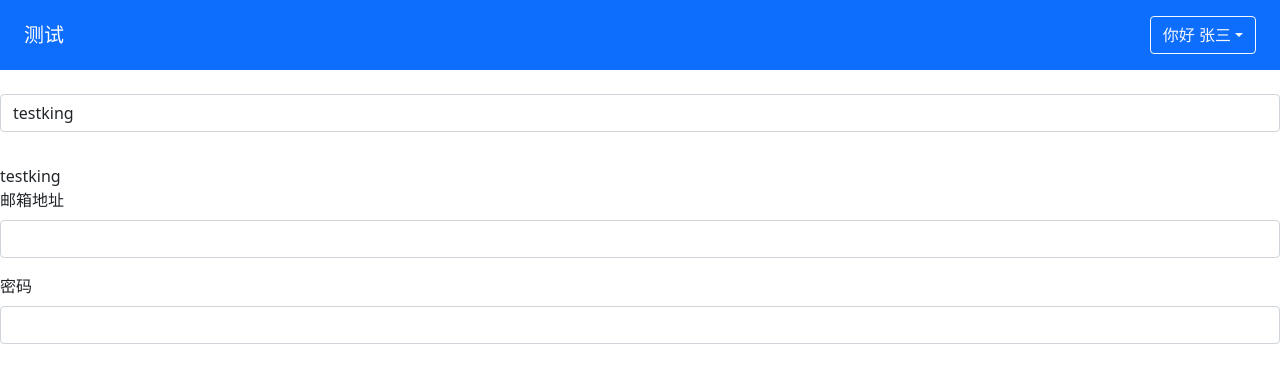
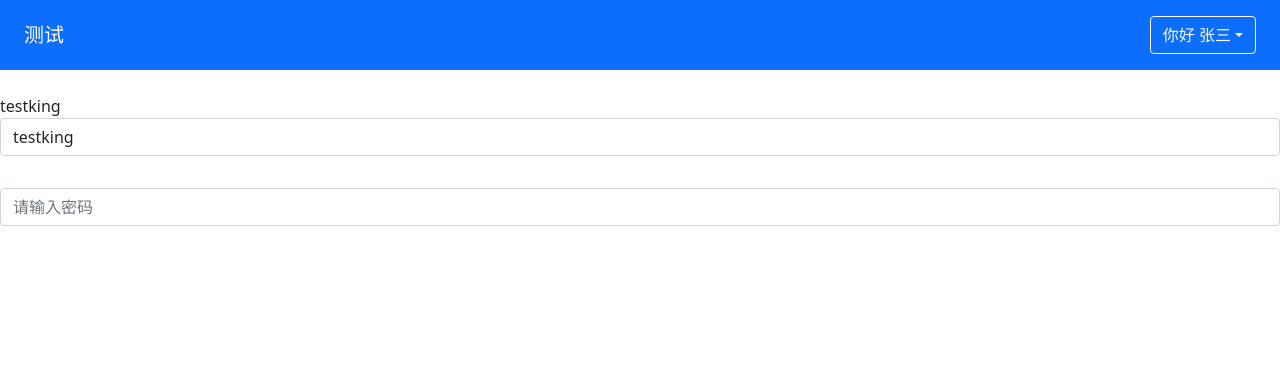
Before and after one commit to wang-yi-bit64/my-zhehu, a Vue app: page / in a window 1280 px wide. Shown: the top 382 px of the page. Built offline with nearby package versions, Linux system fonts and the light colour scheme.

Commit message:
新增validateinput组件添加原生$attrs 属性

```diff
--- a/src/components/ValidateForm.vue
+++ b/src/components/ValidateForm.vue
@@ -1,43 +1,24 @@
 
 <template>
   <div class="validate-from">
-    <div class="mb-3">
-      <ValidateInput
-        :rules="emailRules"
-        v-model="emaidVal"
-      />
-    </div>
     {{ emaidVal }}
+    {{ passwordVal }}
     <form>
       <div class="mb-3">
-        <label
-          for="exampleInputEmail1"
-          class="form-label"
-        >邮箱地址</label>
-        <input
-          type="email"
-          class="form-control"
-          v-model="emailRef.val"
-          id="exampleInputEmail1"
-          @blur="valiadteEmail"
-        >
-        <div
-          class="form-text"
-          v-if="emailRef.error"
-        >
-          {{ emailRef.message }}
-        </div>
+        <ValidateInput
+          :rules="emailRules"
+          v-model="emaidVal"
+          placeholder="请输入邮箱"
+          type="text"
+        />
       </div>
       <div class="mb-3">
-        <label
-          for="exampleInputPassword1"
-          class="form-label"
-        >密码</label>
-        <input
+        <ValidateInput
+          :rules="passwordRules"
+          v-model="passwordVal"
+          placeholder="请输入密码"
           type="password"
-          class="form-control"
-          id="exampleInputPassword1"
-        >
+        />
       </div>
     </form>
   </div>
@@ -57,12 +38,16 @@ export default defineComponent({
       { type: 'email', message: '请输入正确电子邮箱格式' }
     ]
     const emaidVal = ref('testking')
-
     const emailRef = reactive({
       val: "",
       error: false,
       message: ""
     });
+
+    const passwordVal = ref('')
+    const passwordRules:RulesProps = [
+      { type: 'required', message: '密码不能为空' }
+    ]
     const valiadteEmail = () => {
       console.log(emailRef.val)
       if (emailRef.val.trim() === '') {
@@ -78,7 +63,9 @@ export default defineComponent({
       valiadteEmail,
       emailRef,
       emailRules,
-      emaidVal
+      emaidVal,
+      passwordVal,
+      passwordRules
     };
   }
 });
--- a/src/components/ValidateInput.vue
+++ b/src/components/ValidateInput.vue
@@ -1,8 +1,8 @@
 <template>
   <div class="validate-input-container pb-3">
     <input
-      type="text"
       class="form-control"
+      v-bind="$attrs"
       :class="{'is-invalid':inputRef.error}"
       :value="inputRef.val"
       @input="updateValue"
@@ -33,7 +33,10 @@ export default defineComponent({
     rules: Array as PropType<RulesProps>,
     modelValue: String
   },
+  inheritAttrs: false,
   setup (props, context) {
+    console.log(context.attrs);
+
     const inputRef = reactive({
       val: props.modelValue || '',
       error: false,
```
